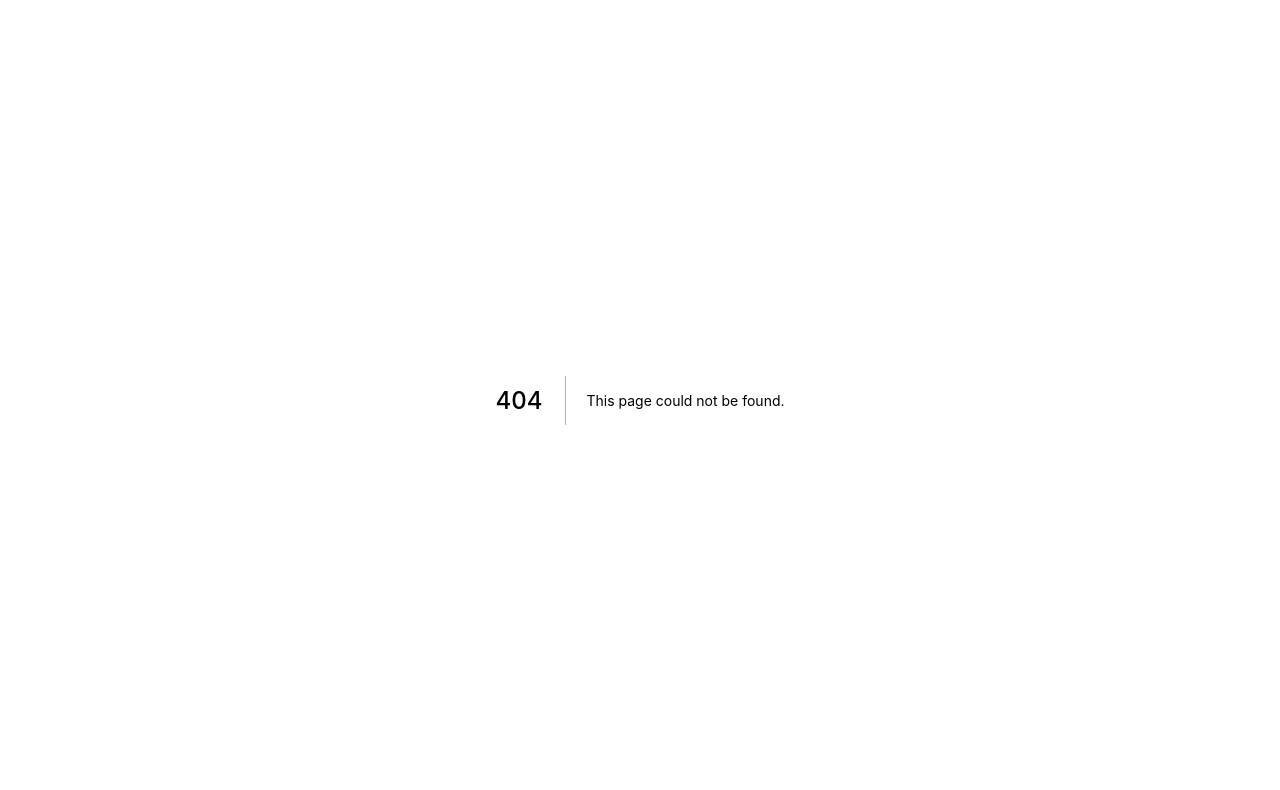
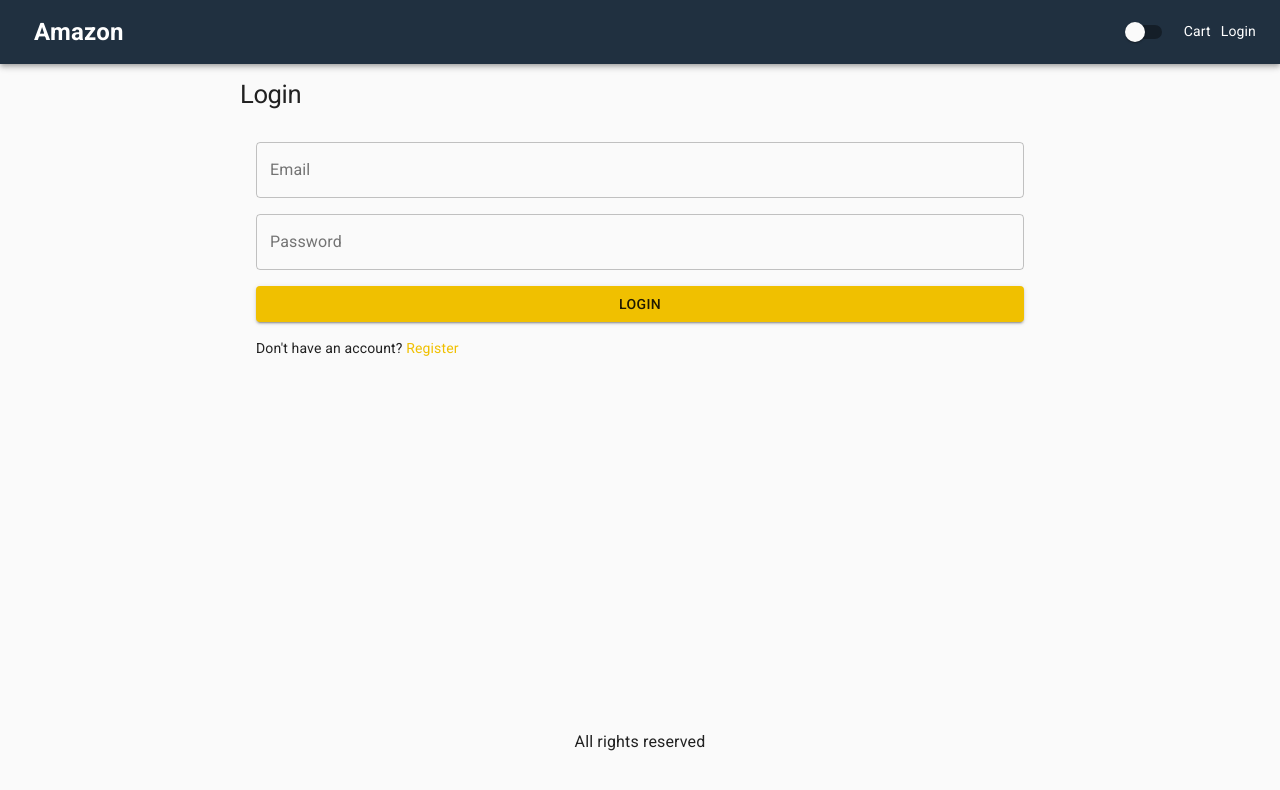
Before and after one commit to Cypherfelix/Amazon, a Next.js app: page /login in a window 1280 px wide. Before the commit this address had no page. Shown: the top 790 px of the page. Built offline with nearby package versions, Linux system fonts and the light colour scheme.

Commit message:
Added Check Out Option

```diff
--- /dev/null
+++ b/pages/login.js
@@ -0,0 +1,56 @@
+import {
+  Button,
+  Link,
+  List,
+  ListItem,
+  TextField,
+  Typography,
+} from "@material-ui/core";
+import NextLink from "next/link";
+import React from "react";
+import Layout from "../Components/Layout";
+import useStyles from "../utils/styles";
+
+export default function Login() {
+  const classes = useStyles();
+  return (
+    <Layout title="Login">
+      <form className={classes.form}>
+        <Typography component="h1" variant="h1">
+          Login
+        </Typography>
+        <List>
+          <ListItem>
+            <TextField
+              variant="outlined"
+              fullWidth
+              id="email"
+              label="Email"
+              inputProps={{ type: "email" }}
+            ></TextField>
+          </ListItem>
+          <ListItem>
+            <TextField
+              variant="outlined"
+              fullWidth
+              id="password"
+              label="Password"
+              inputProps={{ type: "password" }}
+            ></TextField>
+          </ListItem>
+          <ListItem>
+            <Button variant="contained" type="submit" fullWidth color="primary">
+              Login
+            </Button>
+          </ListItem>
+          <ListItem>
+            Don&apos;t have an account?&nbsp;
+            <NextLink href="/register" passHref>
+              <Link> Register</Link>
+            </NextLink>
+          </ListItem>
+        </List>
+      </form>
+    </Layout>
+  );
+}
--- a/utils/Store.js
+++ b/utils/Store.js
@@ -29,6 +29,13 @@
       Cookies.set("cartItems", JSON.stringify(cartItems));
       return { ...state, cart: { ...state.cart, cartItems } };
     }
+    case "CART_REMOVE_ITEM": {
+      const cartItems = state.cart.cartItems.filter(
+        (item) => item._id !== action.payload._id
+      );
+      Cookies.set("cartItems", JSON.stringify(cartItems));
+      return { ...state, cart: { ...state.cart, cartItems } };
+    }
     default:
       return state;
   }
--- a/utils/styles.js
+++ b/utils/styles.js
@@ -26,6 +26,10 @@
     marginTop: "10px",
     marginBottom: "10px",
   },
+  form: {
+    maxWidth: 800,
+    margin: "0 auto",
+  },
 });
 
 export default useStyles;
```
Also changed, not shown: pages/cart.js (+45 -6 lines), pages/index.js (+25 -1 lines), pages/product/[slug].js (+5 -3 lines), pages/shipping.js (added, +8 -0 lines).
